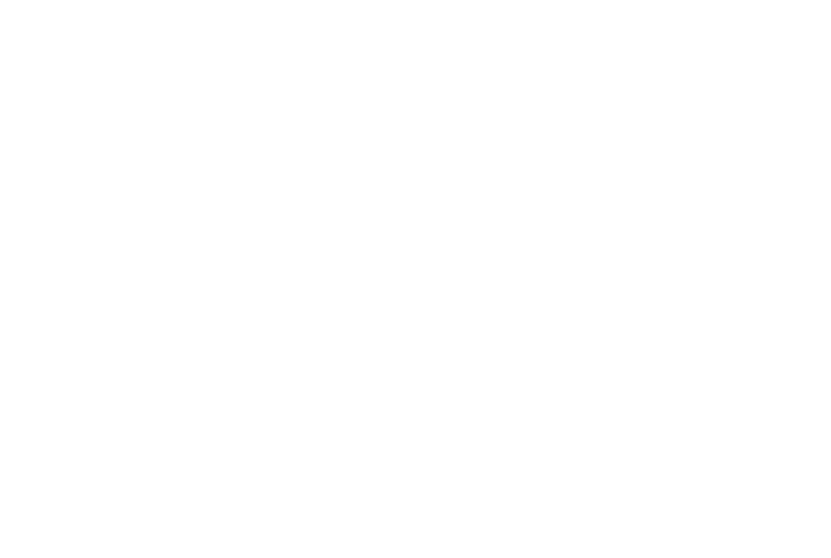
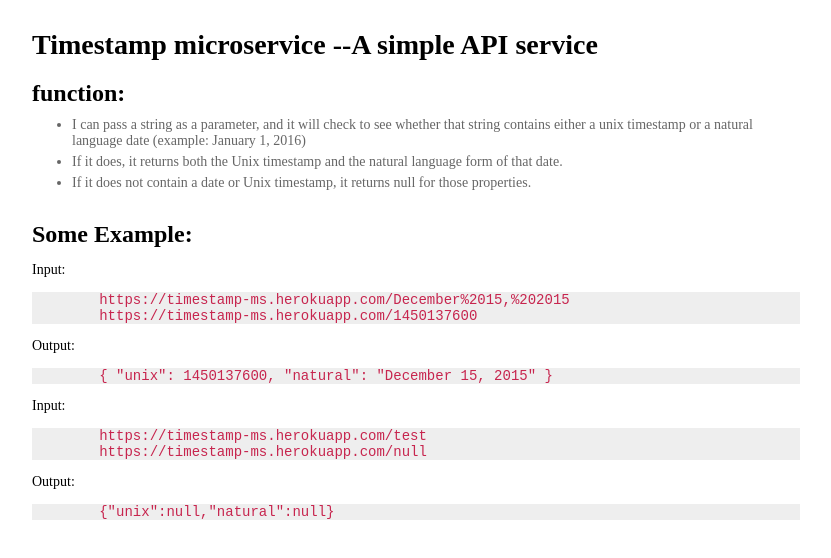
Before and after one commit to YuyangGong/TimestampMicroservice, a website: page view/pages/index.html in a window 1280 px wide. Shown: the whole page, without its empty margins (26-857 px from the left). Drawn offline with Linux system fonts and the light colour scheme.

Commit message:
index.html and main.css

```diff
--- /dev/null
+++ b/public/stylesheets/main.css
@@ -0,0 +1,27 @@
+body {
+	width: 60%;
+	min-width: 640px;
+	font-size: 14px;
+	font-family: "microsoft Yahei";
+	padding: 2px 50px;
+}
+pre {
+	background-color: #eee;
+	color: #c7254e;
+}
+h3 {
+	font-size: 24px;
+	margin: 0 0 10px;
+	padding: 0;
+}
+ul {
+	margin: 0;
+}
+li {
+	margin-bottom: 5px;
+	font-size: 14px;
+	color: #666;
+}
+li:last-child {
+	margin-bottom: 30px;
+}
--- a/view/pages/index.html
+++ b/view/pages/index.html
@@ -3,8 +3,30 @@
 <head>
 	<meta charset="UTF-8">
 	<title>Timestamp Microservice</title>
+	<link rel="stylesheet" href="../../public/stylesheets/main.css">
 </head>
 <body>
-
+	<h1>Timestamp microservice --A simple API service</h1>
+	<h3>function: </h3>
+	<ul>
+		<li>I can pass a string as a parameter, and it will check to see whether that string contains either a unix timestamp or a natural language date (example: January 1, 2016)</li>
+		<li>If it does, it returns both the Unix timestamp and the natural language form of that date.</li>
+		<li>If it does not contain a date or Unix timestamp, it returns null for those properties.</li>
+	</ul>
+	<h3>Some Example:</h3>
+	<p>
+		Input:
+		<pre>	https://timestamp-ms.herokuapp.com/December%2015,%202015
+	https://timestamp-ms.herokuapp.com/1450137600</pre>
+		Output:
+		<pre>	{ "unix": 1450137600, "natural": "December 15, 2015" }</pre>
+	</p>
+	<p>
+		Input:
+		<pre>	https://timestamp-ms.herokuapp.com/test
+	https://timestamp-ms.herokuapp.com/null</pre>
+		Output:
+		<pre>	{"unix":null,"natural":null}</pre>
+	</p>
 </body>
 </html>
```
